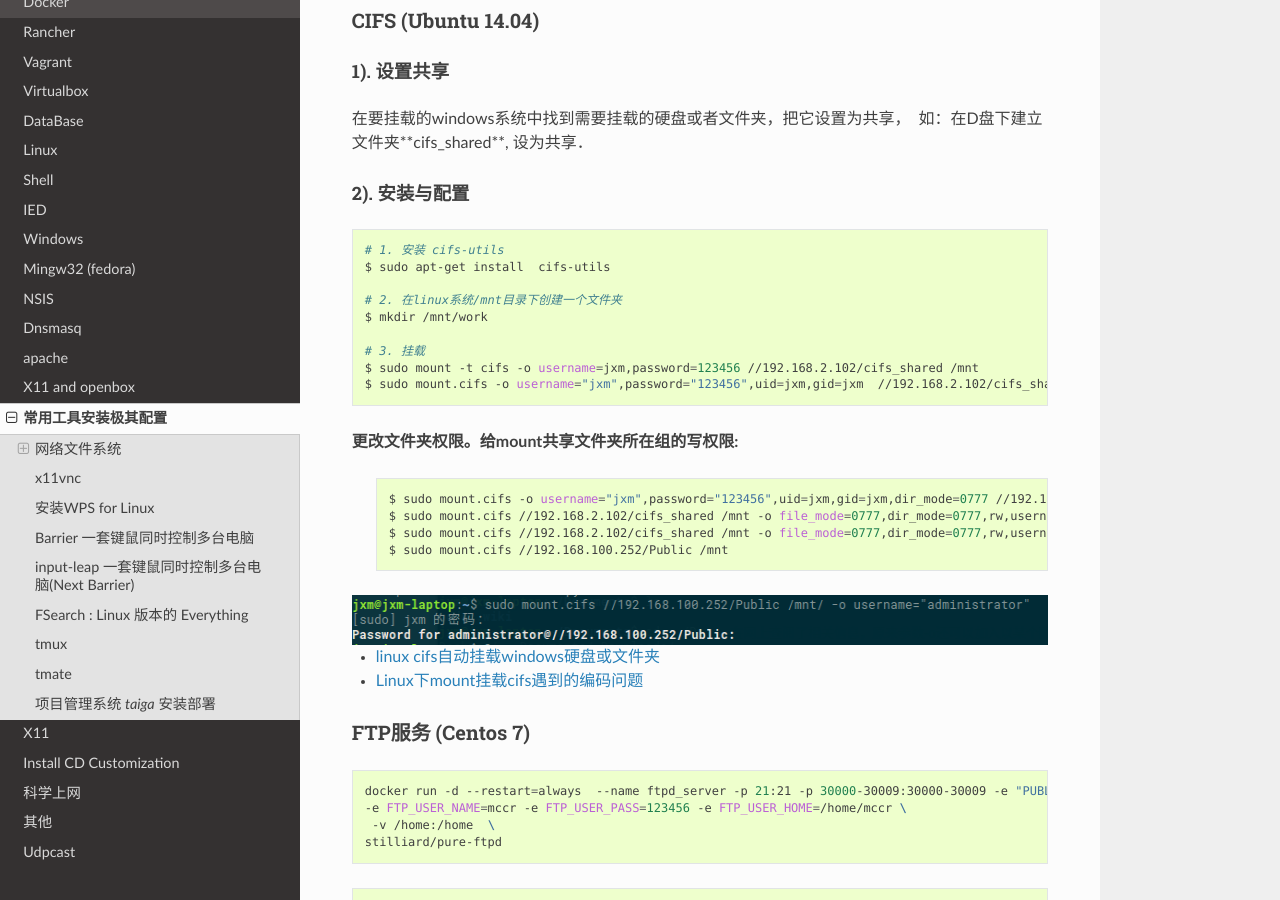
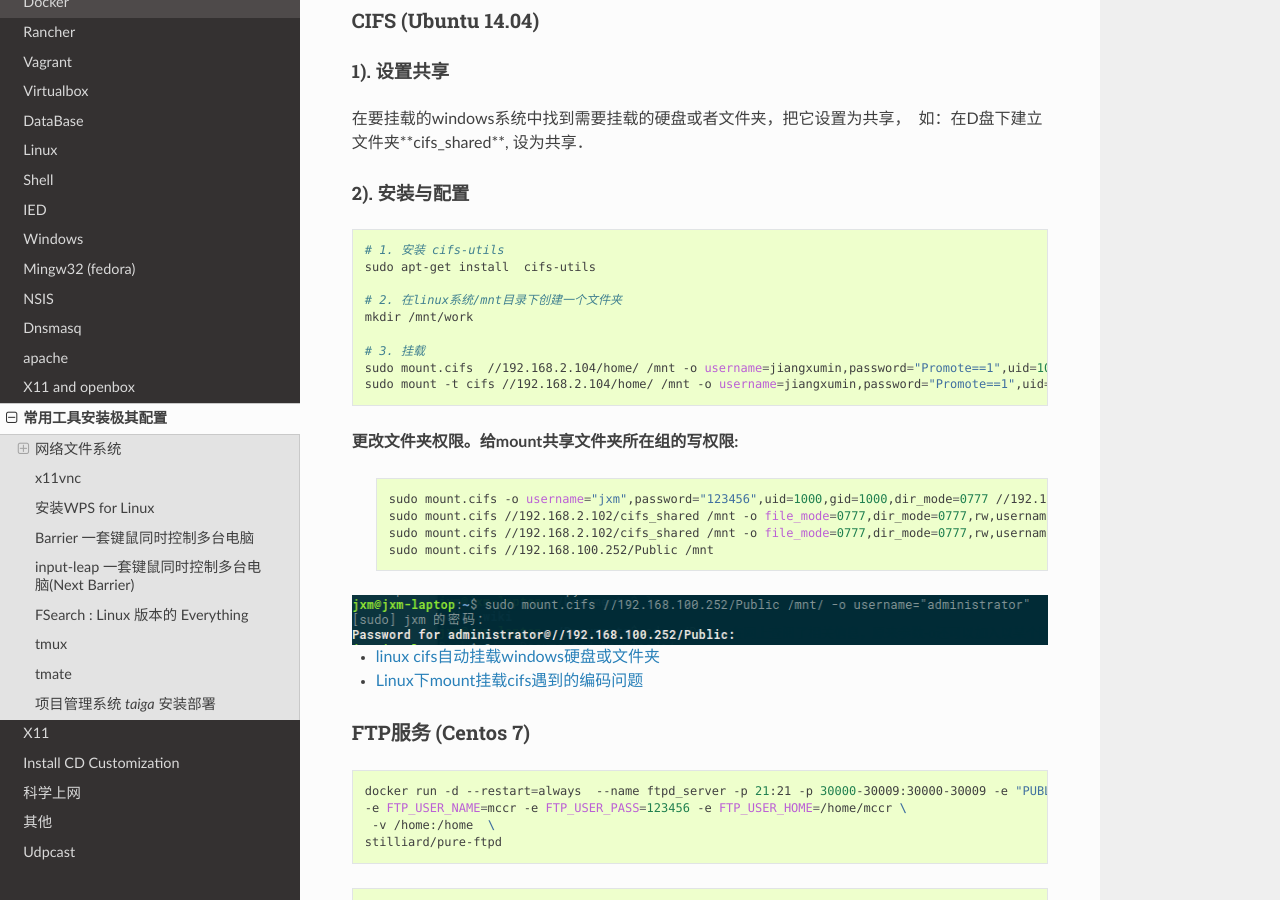
Before and after one commit to my-rds-store/my_space, a Sphinx documentation site: the page built from source/linux_tools_cfg/index.rst, in a window 1280 px wide and 900 px high, scrolled down 969 px. Built offline with Sphinx 7.4.7 and the Read the Docs theme 3.1.0, drawn with Linux system fonts in a browser that asks for light colours.

Commit message:
update ..

```diff
--- a/source/linux_tools_cfg/index.rst
+++ b/source/linux_tools_cfg/index.rst
@@ -67,24 +67,24 @@ CIFS (Ubuntu 14.04)
 .. code-block:: sh
 
     # 1. 安装 cifs-utils
-    $ sudo apt-get install  cifs-utils
+    sudo apt-get install  cifs-utils
 
     # 2. 在linux系统/mnt目录下创建一个文件夹
-    $ mkdir /mnt/work
+    mkdir /mnt/work
 
     # 3. 挂载
-    $ sudo mount -t cifs -o username=jxm,password=123456 //192.168.2.102/cifs_shared /mnt
-    $ sudo mount.cifs -o username="jxm",password="123456",uid=jxm,gid=jxm  //192.168.2.102/cifs_shared /mnt
+    sudo mount.cifs  //192.168.2.104/home/ /mnt -o username=jiangxumin,password="Promote==1",uid=1000,gid=1000,vers=3.0
+    sudo mount -t cifs //192.168.2.104/home/ /mnt -o username=jiangxumin,password="Promote==1",uid=1000,gid=1000,vers=3.0
 
 
 **更改文件夹权限。给mount共享文件夹所在组的写权限:**
 
     .. code-block:: sh
 
-        $ sudo mount.cifs -o username="jxm",password="123456",uid=jxm,gid=jxm,dir_mode=0777 //192.168.2.102/cifs_shared /mnt/
-        $ sudo mount.cifs //192.168.2.102/cifs_shared /mnt -o file_mode=0777,dir_mode=0777,rw,username=jxm,password=123456,iocharset=utf8
-        $ sudo mount.cifs //192.168.2.102/cifs_shared /mnt -o file_mode=0777,dir_mode=0777,rw,username=jxm,password=123456,iocharset=cp93
-        $ sudo mount.cifs //192.168.100.252/Public /mnt
+        sudo mount.cifs -o username="jxm",password="123456",uid=1000,gid=1000,dir_mode=0777 //192.168.2.102/cifs_shared /mnt/
+        sudo mount.cifs //192.168.2.102/cifs_shared /mnt -o file_mode=0777,dir_mode=0777,rw,username=jxm,password=123456,iocharset=utf8
+        sudo mount.cifs //192.168.2.102/cifs_shared /mnt -o file_mode=0777,dir_mode=0777,rw,username=jxm,password=123456,iocharset=cp93
+        sudo mount.cifs //192.168.100.252/Public /mnt
 
 
 .. image:: ./images/mount_cifs.png
```
